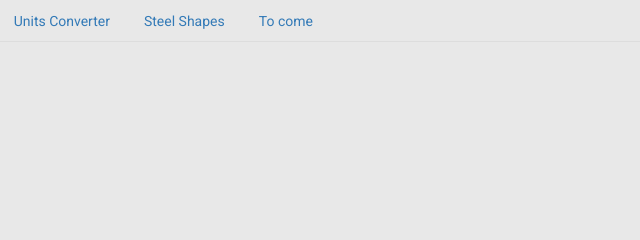
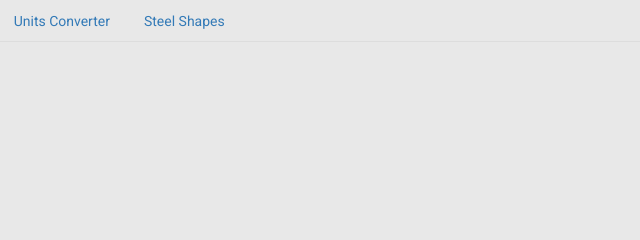
Before and after one commit to jorgeandresserrano/codebolts, a plain HTML site: page Codebolts/index.html in a window 1280 px wide. Shown: the top 240 px of the page, 74-714 px from the left. Drawn offline with nearby package versions, Linux system fonts and the light colour scheme.

Commit message:
removes "to come"

```diff
--- a/Codebolts/index.html
+++ b/Codebolts/index.html
@@ -75,7 +75,6 @@
         <li role="presentation" class="active"><a href="index.html">Home</a></li>
         <li role="presentation"><a href="units/index.html">Units Converter</a></li>
         <li role="presentation"><a href="steel/index.html">Steel Shapes</a></li>
-        <li role="presentation"><a href="#">To come</a></li>
       </ul>
 
       <div class="home-center">Codebolts</div>
```
Also changed, not shown: Codebolts/steel/index.html (+0 -1 lines), Codebolts/units/index.html (+0 -1 lines).
